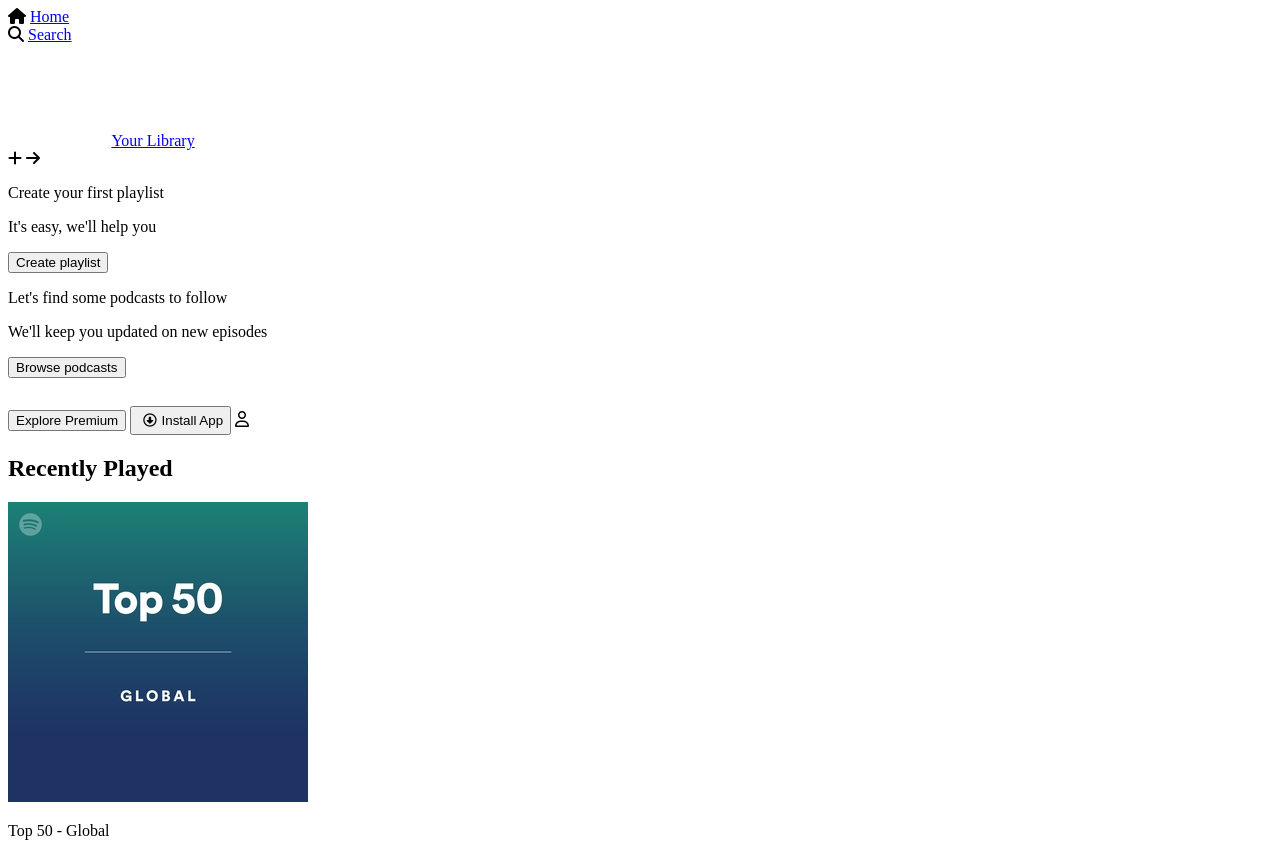
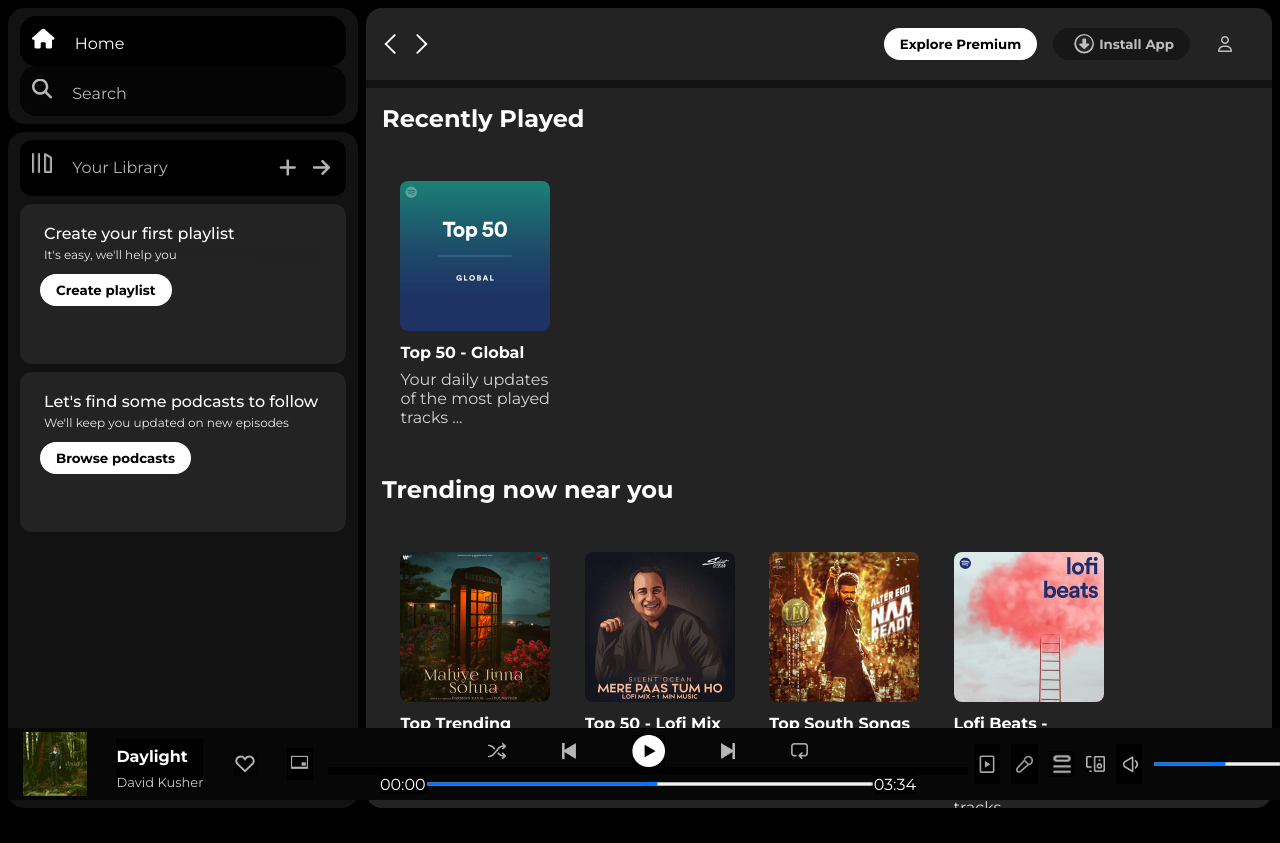
Before and after one commit to uSufiyan/Spotify-Clone, a plain HTML site: page index.html in a window 1280 px wide. Shown: the top 843 px of the page. After the commit the page ends 816 px from the top, so only its background shows below. Drawn offline with Linux system fonts and the light colour scheme; files whose address does not match are found by name.

Commit message:
Update index.html

```diff
--- a/index.html
+++ b/index.html
@@ -8,7 +8,7 @@
     /> <!--This link adds Font Awesome icons to a webpage-->
     <link rel="icon" href="./logo.png" />
     <title>Spotify - Web Player: Music for everyone</title>
-    <link rel="stylesheet" href="cssProject01.css" /> <!--This link is used to connect HTML and CSS-->
+    <link rel="stylesheet" href="style.css" /> <!--This link is used to connect HTML and CSS-->
     <link rel="preconnect" href="https://fonts.googleapis.com"> <!--These links are used to add a font style-->
     <link rel="preconnect" href="https://fonts.gstatic.com" crossorigin>
     <link href="https://fonts.googleapis.com/css2?family=Montserrat:ital,wght@0,100..900;1,100..900&display=swap" rel="stylesheet">
```
